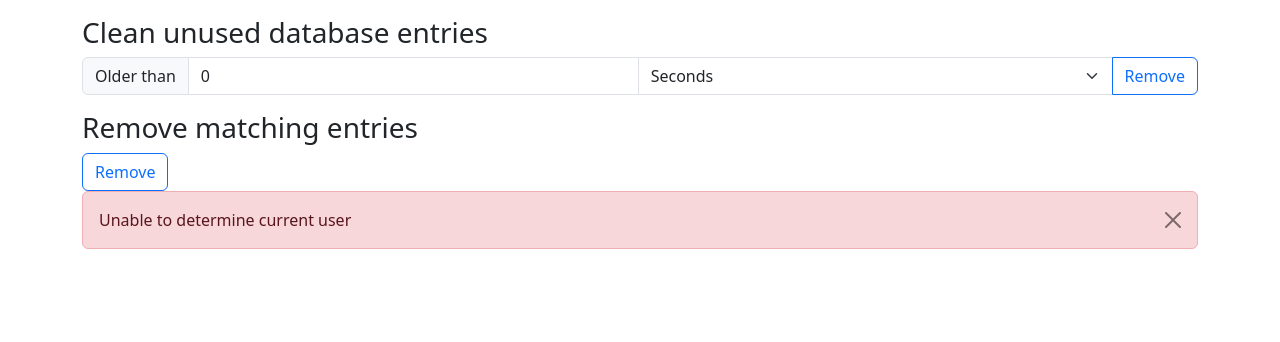
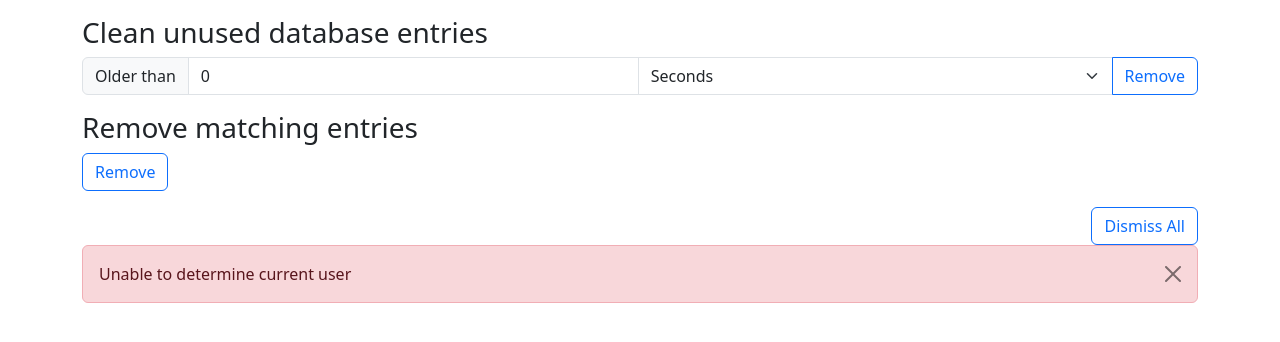
Before and after one commit to JoshuaWatt/bitbake-hashserver-web-ui, a Flask app: template src/bitbake_hashserver_web_ui/templates/database.html.j2 in a window 1280 px wide. Shown: the part 179-521 px from the top of the page. Run offline with Flask 3, Linux system fonts and the light colour scheme; the template is opened without the code that fills it, so the values that code supplies are empty; parts of the project's set-up code (start-up, migrations or seed data) failed here and were passed over; some libraries are stand-ins or nearby versions.

Commit message:
Add "Dismiss All" Button for alerts
Adds a button to dismiss all shown alerts

```diff
--- a/src/bitbake_hashserver_web_ui/static/common.js
+++ b/src/bitbake_hashserver_web_ui/static/common.js
@@ -94,8 +94,21 @@ function live_alert(type, message) {
         '</div>'
     ].join("")
     alertPlaceholder.prepend(wrapper);
+
+    const dismissButton = document.getElementById("dismissAllAlerts");
+    dismissButton.hidden = false;
 }
 
+function dismiss_all_alerts() {
+    const alertList = document.querySelectorAll(".alert");
+    alertList.forEach(function (alert) {
+        let a = new bootstrap.Alert(alert);
+        a.close();
+    });
+
+    const dismissButton = document.getElementById("dismissAllAlerts");
+    dismissButton.hidden = true;
+}
 
 /*
  * Event helpers
--- /dev/null
+++ b/src/bitbake_hashserver_web_ui/templates/alert.html.j2
@@ -0,0 +1,17 @@
+<div class="container mt-3">
+    <div class="row">
+        <div class="col text-end">
+            <button
+                id="dismissAllAlerts"
+                class="btn btn-outline-primary"
+                onclick='dismiss_all_alerts()'
+                hidden
+            >Dismiss All</button>
+        </div>
+    </div>
+    <div class="row">
+        <div class="col">
+            <div id="liveAlertPlaceholder"></div>
+        </div>
+    </div>
+</div>
--- a/src/bitbake_hashserver_web_ui/templates/all-users.html.j2
+++ b/src/bitbake_hashserver_web_ui/templates/all-users.html.j2
@@ -235,9 +235,8 @@
         <div class="container">
             <button class="btn btn-outline-primary" onclick='on_create_new_user_click()'>Create New User</button>
         </div>
-        <div class="container">
-            <div id="liveAlertPlaceholder"></div>
-        </div>
+
+        {% include "alert.html.j2" %}
 
         <!-- Delete confirmation Dialog -->
         <div class="modal fade" id="deleteConfirmModal" tabindex="-1" aria-hidden="true">
--- a/src/bitbake_hashserver_web_ui/templates/database.html.j2
+++ b/src/bitbake_hashserver_web_ui/templates/database.html.j2
@@ -122,9 +122,9 @@
         <div class="container">
             <button class="btn btn-outline-primary" onclick='on_remove_entries_click()'>Remove</button>
         </div>
-        <div class="container">
-            <div id="liveAlertPlaceholder"></div>
-        </div>
+
+        {% include "alert.html.j2" %}
+
         <script src="./static/bootstrap-5.3.2-dist/js/bootstrap.min.js"></script>
     </body>
 </html>
--- a/src/bitbake_hashserver_web_ui/templates/index.html.j2
+++ b/src/bitbake_hashserver_web_ui/templates/index.html.j2
@@ -64,9 +64,8 @@
                 data-bs-target="#deleteAccountConfirmModal"
             >Delete Account</button>
         </div>
-        <div class="container">
-            <div id="liveAlertPlaceholder"></div>
-        </div>
+
+        {% include "alert.html.j2" %}
 
         <!-- Reset Token confirmation Dialog -->
         <div class="modal fade" id="resetTokenConfirmModal" tabindex="-1" aria-hidden="true">
```
